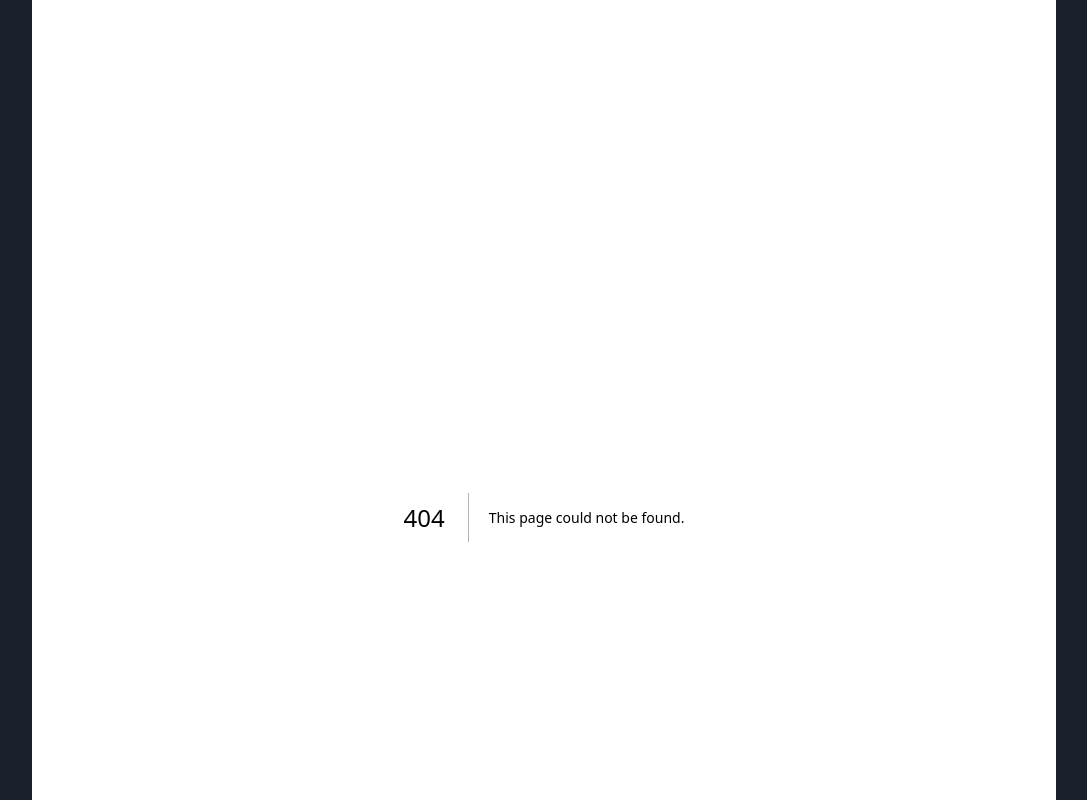
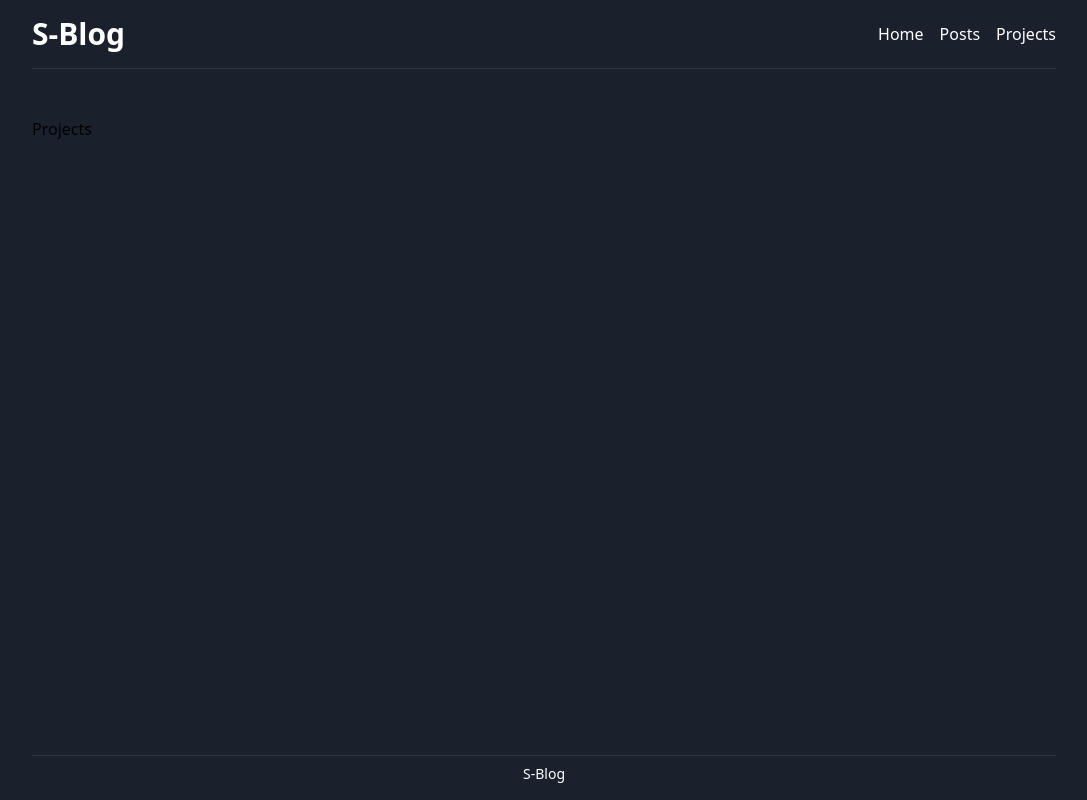
Before and after one commit to leesh7048/blog, a Next.js app in the folder s-blog/: page /projects in a window 1280 px wide. Before the commit this address had no page. Shown: the top 800 px of the page, without its empty margins (96-1183 px from the left). Built offline with nearby package versions, Linux system fonts and the light colour scheme.

Commit message:
feat: project페이지 초기생성

```diff
--- /dev/null
+++ b/s-blog/src/app/projects/page.tsx
@@ -0,0 +1,5 @@
+import React from "react";
+
+export default function ProjectsPage() {
+  return <div>Projects</div>;
+}
```
